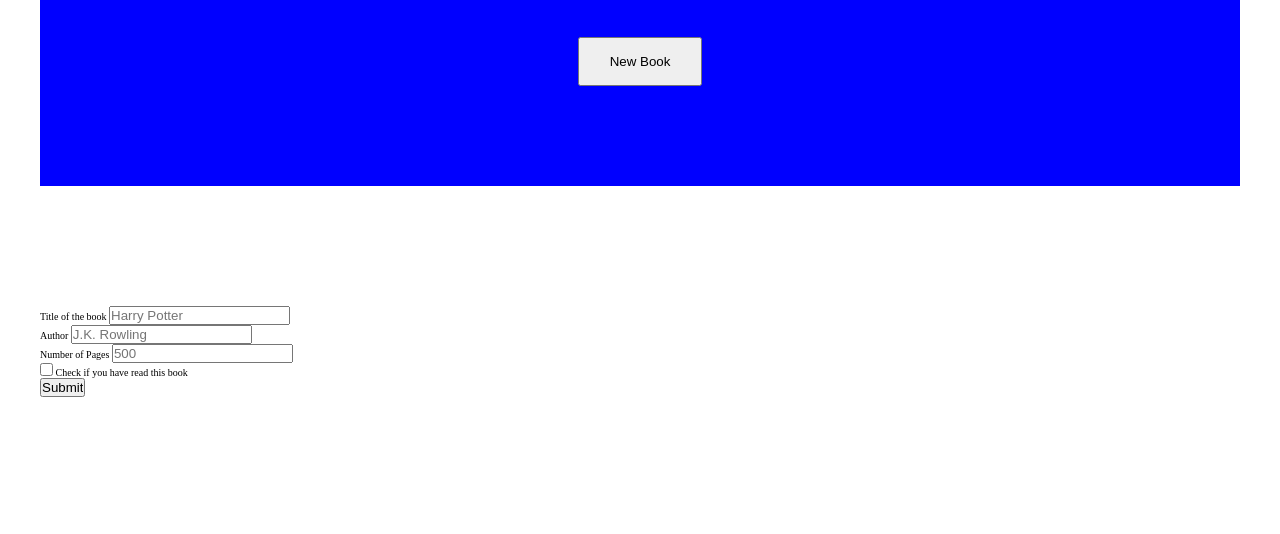
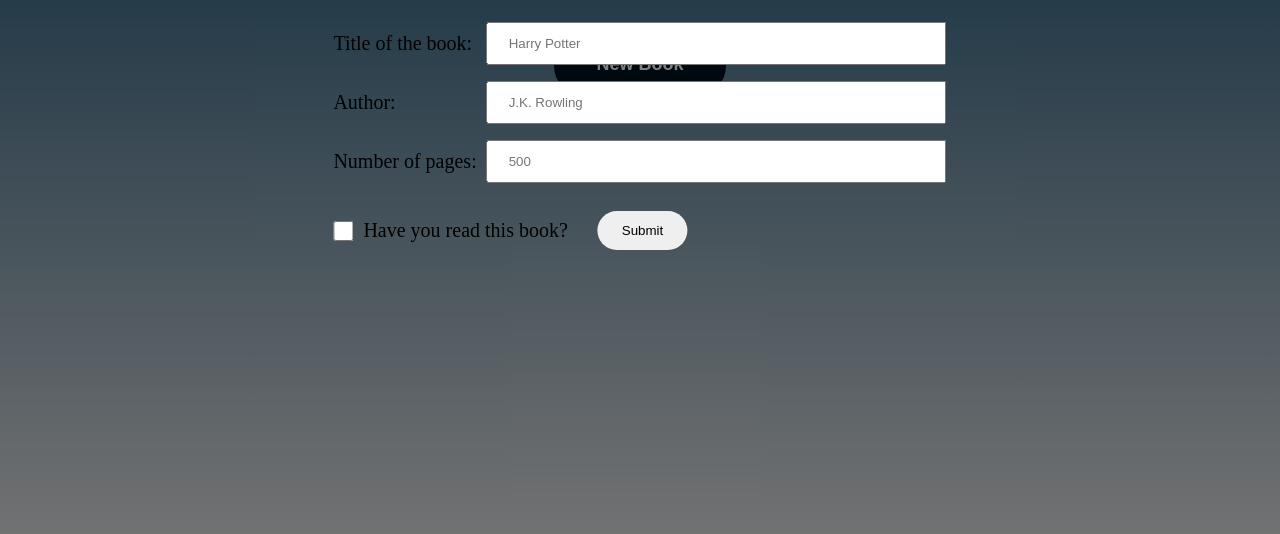
Before and after one commit to dakson99/book-library, a plain HTML site: page index.html in a window 1280 px wide. Shown: the part 266-800 px from the top of the page. Drawn offline with Linux system fonts and the light colour scheme.

Commit message:
Add gradient, start styling the form

```diff
--- a/index.html
+++ b/index.html
@@ -15,7 +15,7 @@
             <h1 class="heading__primary">Book library</h1>
             <p class="text__paragraph">
                 Use the button below to add to your library and watch your collection
-                grow.
+                grow
             </p>
             <button class="btn button__new__book">New Book</button>
         </div>
@@ -26,27 +26,26 @@
 
         <form class="formado">
             <div class="form__box">
-                <label for="title">Title of the book</label>
+                <label for="title">Title of the book:</label>
                 <input type="text" id="title" name="title" placeholder="Harry Potter" required />
             </div>
             <div class="form__box">
-                <label for="author">Author</label>
+                <label for="author">Author:</label>
                 <input type="text" id="author" name="name" placeholder="J.K. Rowling" required />
             </div>
-            <div class="for__box">
-                <label for="nPages">Number of Pages</label>
+            <div class="form__box">
+                <label for="nPages">Number of pages:</label>
                 <input type="number" id="nPages" name="numberPages" placeholder="500" required />
-                <div>
-                    <input type="checkbox" id="checkRead" name="checker" />
-                    <label for="subscribeNews">Check if you have read this book</label>
-                </div>
-                <div class="form__box">
-                    <input id="submit" type="submit" />
-                </div>
+            </div>
+            <div class="form__box form__box__check">
+                <input type="checkbox" id="checkRead" class="checkRead" name="checker" />
+                <label class="check__label" for="subscribeNews">Have you read this book?</label>
+                <input class="submit" id="submit" type="submit" />
+
             </div>
         </form>
     </div>
-
+    <div class="overlay"></div>
     <script src="script.js"></script>
 </body>
 
--- a/style.css
+++ b/style.css
@@ -2,6 +2,12 @@
     margin: 0;
     padding: 0;
     box-sizing: border-box;
+}
+
+body {
+    background: linear-gradient(to top, #e4e5e6, #00416a);
+
+    height: 100vh;
 }
 
 html {
@@ -14,17 +20,18 @@ html {
 }
 
 .text__div {
-    background-color: blue;
     padding: 10rem;
     text-align: center;
 }
 
 .heading__primary {
-    font-size: 6.8rem;
+    font-size: 6.5rem;
+    color: #e4e5e6;
 }
 
 .text__paragraph {
     font-size: 3.6rem;
+    color: #e4e5e6;
 }
 
 .card__buttons {
@@ -36,8 +43,14 @@ html {
 
 .button__new__book {
     margin-top: 4rem;
+    font-size: 1.8rem;
     display: inline-block;
-    padding: 1.5rem 3rem;
+    padding: 2.1rem 4.2rem;
+    border: none;
+    background-color: #001320;
+    border-radius: 30px;
+    font-weight: 700;
+    color: #fff;
 }
 
 .list__div {
@@ -64,3 +77,64 @@ html {
 .btn {
     display: inline-block;
 }
+
+/* form */
+
+.formado {
+    position: fixed;
+    left: 50%;
+    top: 35%;
+    transform: translateX(-50%);
+    z-index: 1000;
+}
+
+.form__box {
+    display: grid;
+    grid-template-columns: 1fr 3fr;
+    align-items: center;
+}
+
+label {
+    font-size: 2rem;
+    margin-right: 1rem;
+}
+
+input[type='text'],
+input[type='number'] {
+    width: 100%;
+    padding: 12px 20px;
+    margin: 8px 0;
+    box-sizing: border-box;
+}
+
+.form__box__check {
+    display: flex;
+    margin-top: 2rem;
+}
+
+.check__label {}
+
+.checkRead {
+    margin-right: 1rem;
+    height: 2rem;
+    width: 2rem;
+}
+
+.submit {
+    margin-left: 2rem;
+    display: inline-block;
+    padding: 1.2rem 2.4rem;
+    border-radius: 20px;
+    border: none;
+}
+
+.overlay {
+    position: fixed;
+    width: 100%;
+    height: 100%;
+    top: 0;
+    left: 0;
+    right: 0;
+    bottom: 0;
+    background-color: rgba(0, 0, 0, 0.5);
+}
```
